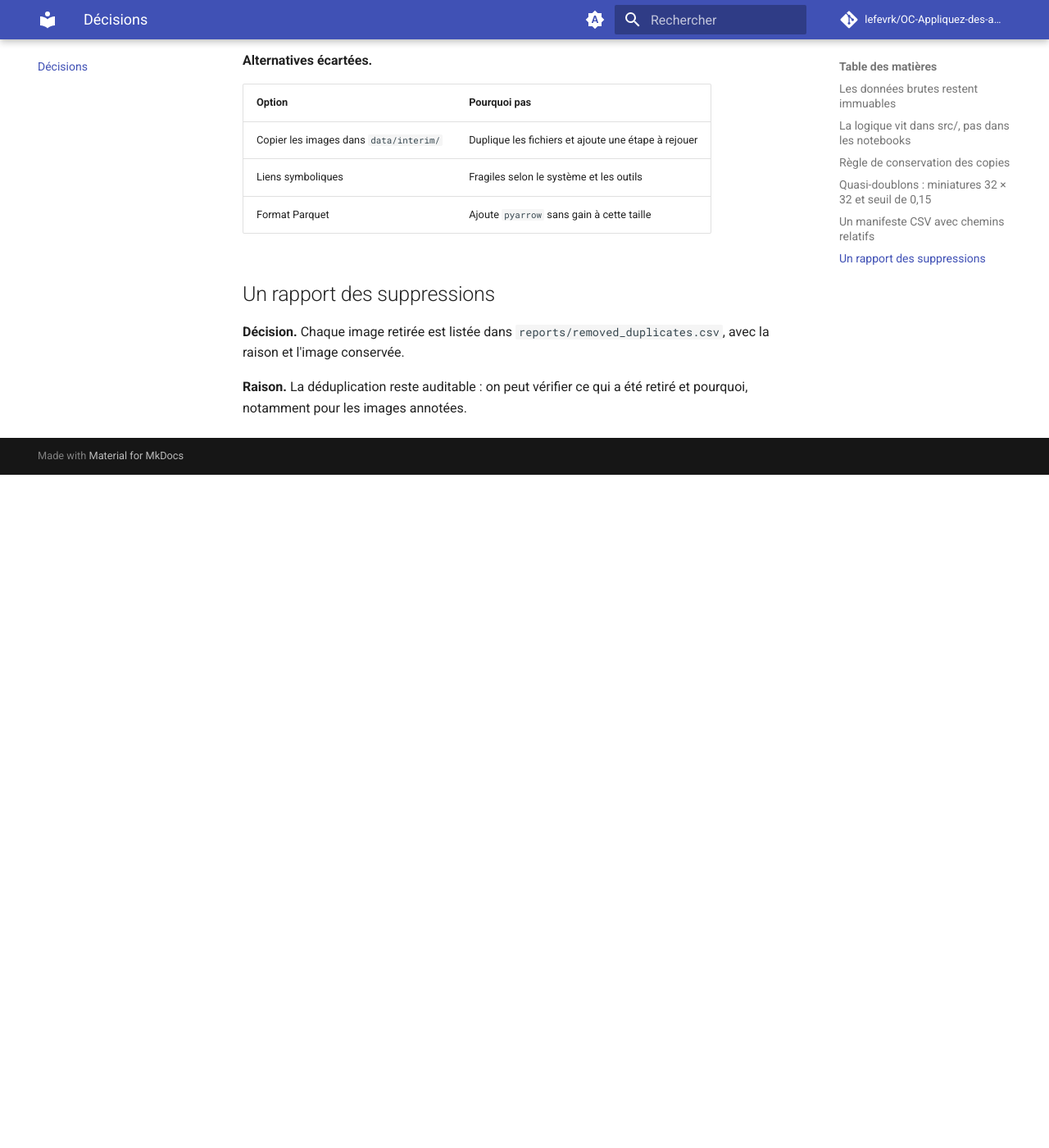
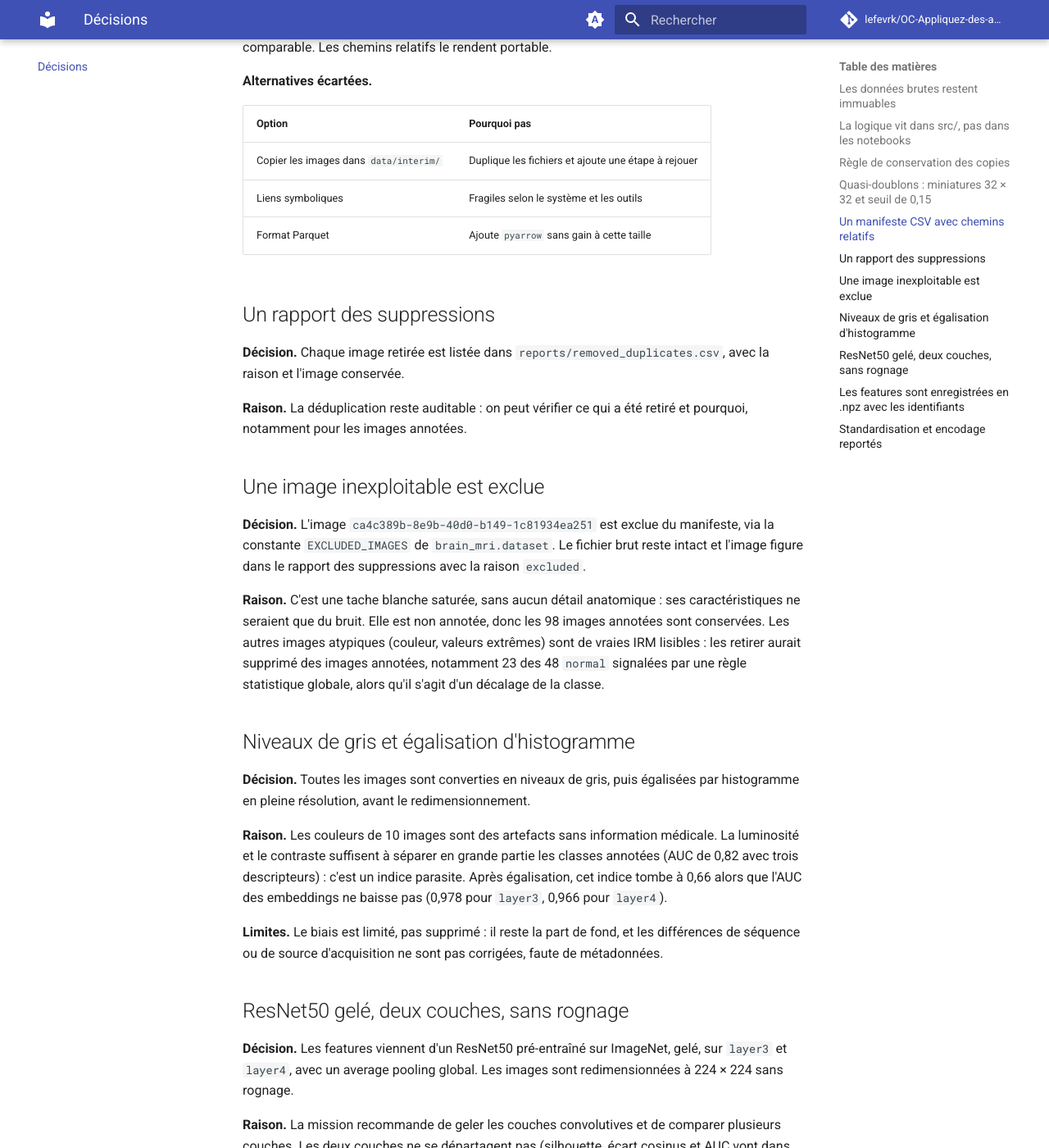
Before and after one commit to lefevrk/OC-Appliquez-des-approches-semi-supervisees, an MkDocs documentation site: the page built from docs/docs/decisions.md, in a window 1280 px wide and 1400 px high, scrolled down 1297 px. Shown: the whole window at 82% size. Built offline with MkDocs 1.6.1 and Material for MkDocs 9.7.7, drawn with Linux system fonts in a browser that asks for light colours; comment, search, counter and statistics services are not loaded; before the commit the page ends 1876 px from its top, so only the background shows below that; some of the changed text lies outside the part shown.

Commit message:
docs: document feature extraction and image quality

```diff
--- a/docs/docs/decisions.md
+++ b/docs/docs/decisions.md
@@ -1,6 +1,6 @@
 # Décisions
 
-Les choix faits pendant la préparation des données, avec leur justification.
+Les choix faits pendant la préparation des données et l'extraction des features, avec leur justification.
 
 ## Les données brutes restent immuables
 
@@ -47,3 +47,35 @@ Les choix faits pendant la préparation des données, avec leur justification.
 **Décision.** Chaque image retirée est listée dans `reports/removed_duplicates.csv`, avec la raison et l'image conservée.
 
 **Raison.** La déduplication reste auditable : on peut vérifier ce qui a été retiré et pourquoi, notamment pour les images annotées.
+
+## Une image inexploitable est exclue
+
+**Décision.** L'image `ca4c389b-8e9b-40d0-b149-1c81934ea251` est exclue du manifeste, via la constante `EXCLUDED_IMAGES` de `brain_mri.dataset`. Le fichier brut reste intact et l'image figure dans le rapport des suppressions avec la raison `excluded`.
+
+**Raison.** C'est une tache blanche saturée, sans aucun détail anatomique : ses caractéristiques ne seraient que du bruit. Elle est non annotée, donc les 98 images annotées sont conservées. Les autres images atypiques (couleur, valeurs extrêmes) sont de vraies IRM lisibles : les retirer aurait supprimé des images annotées, notamment 23 des 48 `normal` signalées par une règle statistique globale, alors qu'il s'agit d'un décalage de la classe.
+
+## Niveaux de gris et égalisation d'histogramme
+
+**Décision.** Toutes les images sont converties en niveaux de gris, puis égalisées par histogramme en pleine résolution, avant le redimensionnement.
+
+**Raison.** Les couleurs de 10 images sont des artefacts sans information médicale. La luminosité et le contraste suffisent à séparer en grande partie les classes annotées (AUC de 0,82 avec trois descripteurs) : c'est un indice parasite. Après égalisation, cet indice tombe à 0,66 alors que l'AUC des embeddings ne baisse pas (0,978 pour `layer3`, 0,966 pour `layer4`).
+
+**Limites.** Le biais est limité, pas supprimé : il reste la part de fond, et les différences de séquence ou de source d'acquisition ne sont pas corrigées, faute de métadonnées.
+
+## ResNet50 gelé, deux couches, sans rognage
+
+**Décision.** Les features viennent d'un ResNet50 pré-entraîné sur ImageNet, gelé, sur `layer3` et `layer4`, avec un average pooling global. Les images sont redimensionnées à 224 × 224 sans rognage.
+
+**Raison.** La mission recommande de geler les couches convolutives et de comparer plusieurs couches. Les deux couches ne se départagent pas (silhouette, écart cosinus et AUC vont dans des sens différents, avec un écart d'AUC inférieur à l'écart-type) : elles sont conservées. Le redimensionnement sans rognage évite de couper de l'anatomie en bordure.
+
+## Les features sont enregistrées en `.npz` avec les identifiants
+
+**Décision.** Un fichier `.npz` par couche contient les `image_id` et la matrice de features, dans le même ordre.
+
+**Raison.** L'alignement avec le manifeste ne peut pas se perdre, et le format n'ajoute aucune dépendance (NumPy suffit).
+
+## Standardisation et encodage reportés
+
+**Décision.** Les features ne sont pas standardisées à cette étape, et le label n'est encodé (0 / 1) que pour les images annotées, quand un modèle en a besoin.
+
+**Raison.** La standardisation dépend de la population sur laquelle on l'ajuste, donc du jeu de test à définir pour l'étape semi-supervisée : l'ajuster maintenant sur toutes les images mélangerait les données de test. Les images non annotées ne forment pas une classe : elles sont exploitées sans label par la méthode semi-supervisée, et ne reçoivent donc jamais de code.
--- a/docs/mkdocs.yml
+++ b/docs/mkdocs.yml
@@ -73,8 +73,11 @@ nav:
       - Jeu de données: donnees/jeu-de-donnees.md
       - Exploration: donnees/exploration.md
       - Doublons: donnees/doublons.md
+      - Qualité des images: donnees/qualite-images.md
   - Pipeline:
       - Préparation: pipeline/preparation.md
+      - Extraction des features: pipeline/features.md
   - Référence:
       - Dataset: reference/dataset.md
+      - Features: reference/features.md
   - Décisions: decisions.md
```
Also changed, not shown: docs/docs/donnees/doublons.md (+2 -0 lines), docs/docs/donnees/qualite-images.md (added, +58 -0 lines), docs/docs/getting-started.md (+13 -3 lines), docs/docs/index.md (+8 -5 lines), docs/docs/pipeline/features.md (added, +107 -0 lines), docs/docs/pipeline/preparation.md (+11 -8 lines), docs/docs/reference/features.md (added, +41 -0 lines), README.md, 2 other files.
